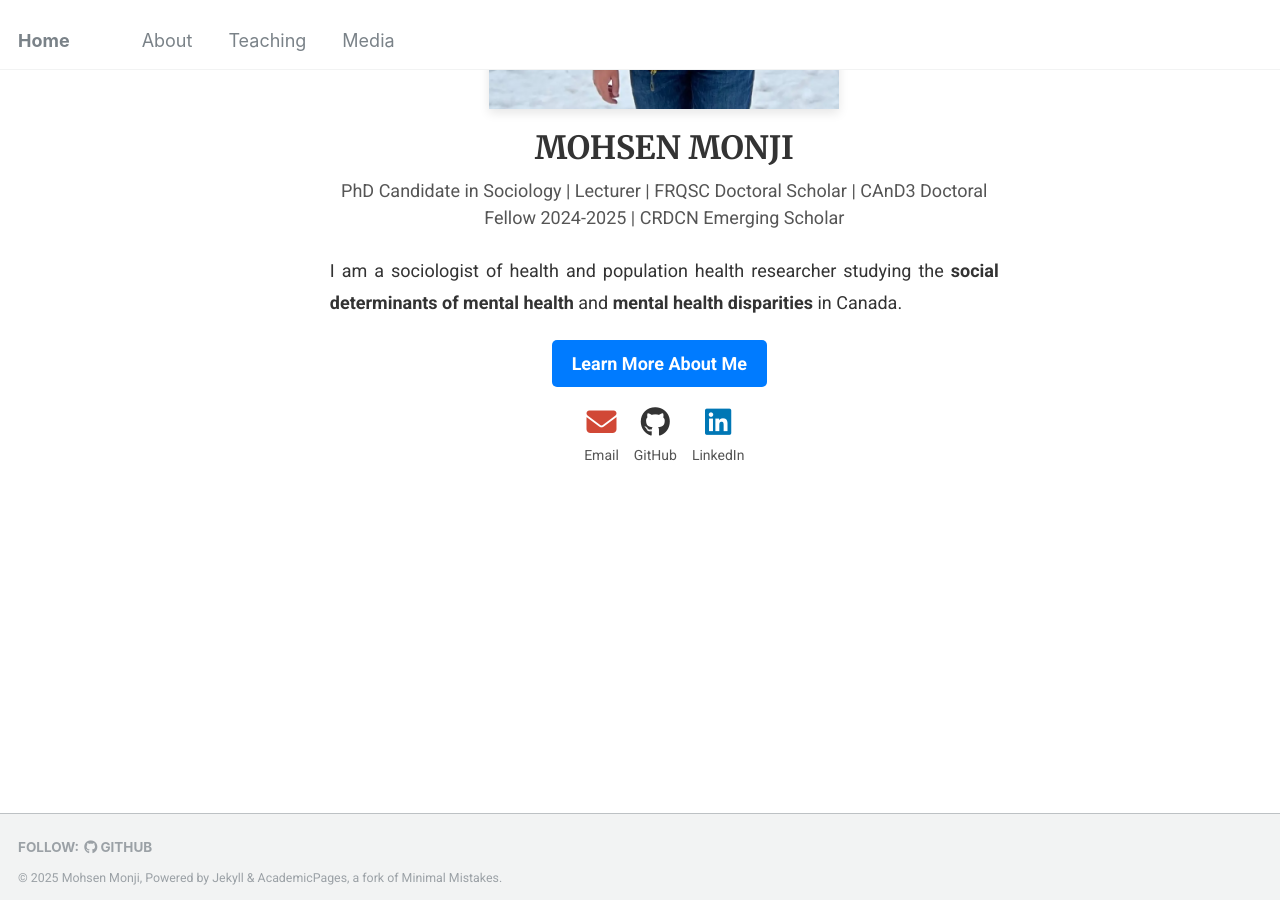
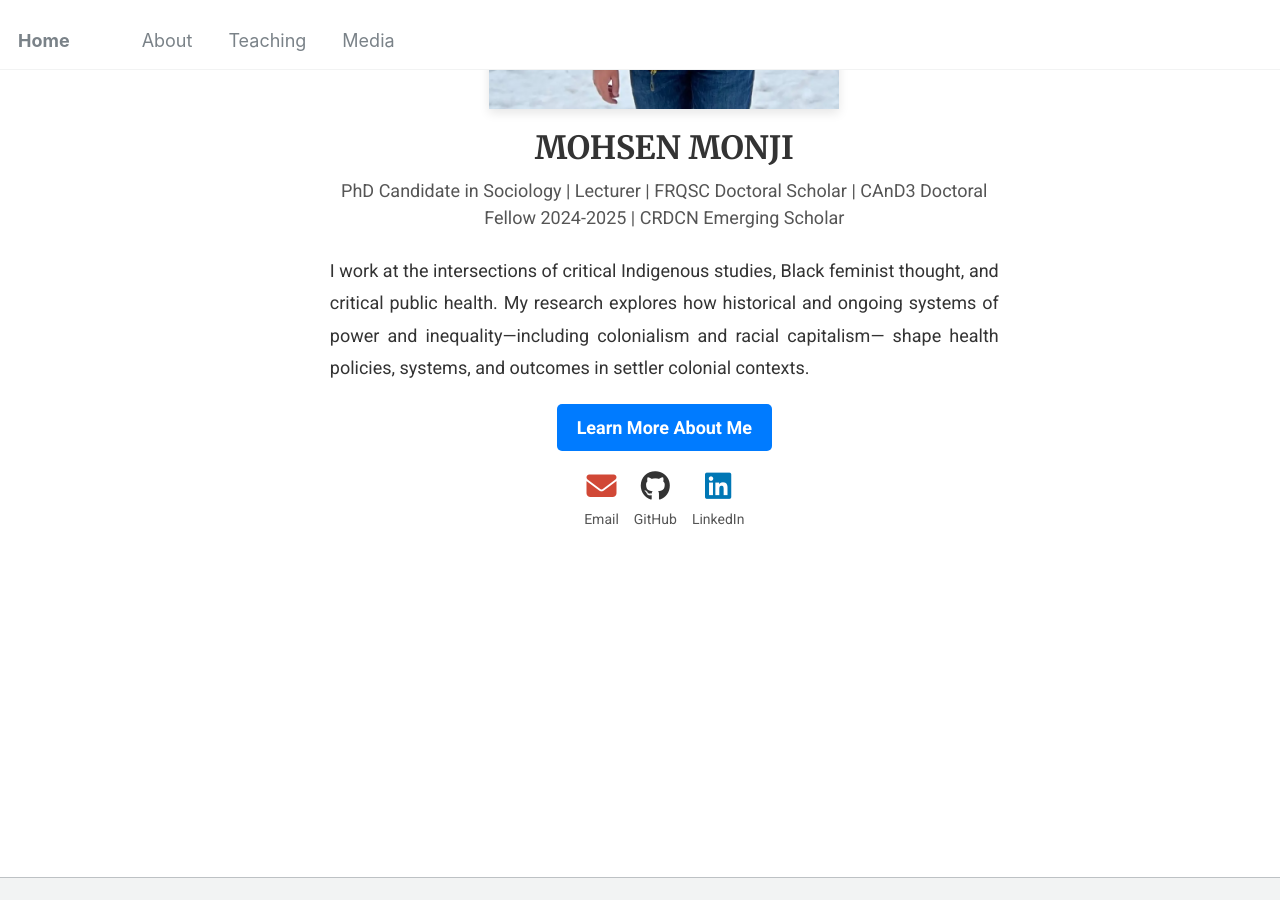
Before and after one commit to Mohsnmonji/mohsnmonji.github.io, a Jekyll site: the page built from _pages/front.md, in a window 1280 px wide and 900 px high, scrolled down 458 px. Built offline with Jekyll 4.4.1, drawn with Linux system fonts in a browser that asks for light colours.

Commit message:
Update front.md

```diff
--- a/_pages/front.md
+++ b/_pages/front.md
@@ -1,15 +1,18 @@
 ---
 permalink: /
 title: ""
-seo_title: "Mohsen Monji | Sociologist & Population Health Researcher"
+seo_title: "Mohsen Monji"
+description: "Mohsen Monji is a sociologist of health studying the social determinants of mental health and access to mental health care in Canada."
+canonical: "https://www.mohsenmonji.com/"
 author_profile: false
 hide_avatar: true
 ---
+
 <div style="text-align: center; margin-top: 50px; max-width: 800px; margin: auto; padding: 20px;">
+
   <!-- Profile Image -->
   <div>
-   <img src="images/mohsen-monji-profile.webp" alt="Mohsen Monji, Sociologist and Population  Health Researcher"
-     style="width: 350px; height: 400px; object-fit: cover; border-radius: 0; box-shadow: 0px 4px 10px rgba(0, 0, 0, 0.1); margin-bottom: 20px;">
+    <img src="images/mohsen-monji-profile.webp" alt="Mohsen Monji, Sociologist and Population Health Researcher" style="width: 350px; height: 400px; object-fit: cover; border-radius: 0; box-shadow: 0px 4px 10px rgba(0, 0, 0, 0.1); margin-bottom: 20px;">
   </div>
 
   <!-- Name -->
@@ -22,36 +25,39 @@ hide_avatar: true
 
   <!-- Description -->
   <p style="font-size: 18px; color: #333; text-align: justify; line-height: 1.8; margin-bottom: 20px;">
-    I am a sociologist of health and population health researcher studying the
-    <strong>social determinants of mental health</strong> and <strong>mental health disparities</strong>
-    in Canada.
+    I work at the intersections of critical Indigenous studies, Black feminist thought, and critical public health. My research explores how historical and ongoing systems of power and inequality—including colonialism and racial capitalism— shape health policies, systems, and outcomes in settler colonial contexts.
   </p>
 
-  <!-- Buttons -->
+  <!-- Button -->
   <div style="margin-bottom: 20px;">
-    <a href="/about-me/" style="display: inline-block; padding: 10px 20px; background-color: #007BFF; color: white; text-decoration: none; border-radius: 5px; font-weight: bold; margin-right: 10px;">Learn More About Me</a>
-
+    <a href="/about-me/" style="display: inline-block; padding: 10px 20px; background-color: #007BFF; color: white; text-decoration: none; border-radius: 5px; font-weight: bold;">
+      Learn More About Me
+    </a>
   </div>
 
   <!-- Social Media Links -->
-<div style="display: flex; justify-content: center; gap: 15px; margin-bottom: 20px;">
-  <div style="text-align: center;">
-    <a href="mailto:mohsen.monji@concordia.ca" target="_blank" style="text-decoration: none;">
-      <i class="fas fa-envelope" style="color: #D14836; font-size: 30px;"></i><br>
-      <span style="font-size: 14px; color: #555;">Email</span>
-    </a>
+  <div style="display: flex; justify-content: center; gap: 15px; margin-bottom: 20px;">
+
+    <div style="text-align: center;">
+      <a href="mailto:mohsen.monji@concordia.ca" target="_blank" style="text-decoration: none;">
+        <i class="fas fa-envelope" style="color: #D14836; font-size: 30px;"></i><br>
+        <span style="font-size: 14px; color: #555;">Email</span>
+      </a>
+    </div>
+
+    <div style="text-align: center;">
+      <a href="https://github.com/Mohsnmonji" target="_blank" style="text-decoration: none;">
+        <i class="fab fa-github" style="color: #333; font-size: 30px;"></i><br>
+        <span style="font-size: 14px; color: #555;">GitHub</span>
+      </a>
+    </div>
+
+    <div style="text-align: center;">
+      <a href="https://www.linkedin.com/in/mohsen-monji-0a3a37269" target="_blank" style="text-decoration: none;">
+        <i class="fab fa-linkedin" style="color: #0077B5; font-size: 30px;"></i><br>
+        <span style="font-size: 14px; color: #555;">LinkedIn</span>
+      </a>
+    </div>
+
   </div>
-  <div style="text-align: center;">
-    <a href="https://github.com/Mohsnmonji" target="_blank" style="text-decoration: none;">
-      <i class="fab fa-github" style="color: #333; font-size: 30px;"></i><br>
-      <span style="font-size: 14px; color: #555;">GitHub</span>
-    </a>
-  </div>
-  <div style="text-align: center;">
-    <a href="https://www.linkedin.com/in/mohsen-monji-0a3a37269" target="_blank" style="text-decoration: none;">
-      <i class="fab fa-linkedin" style="color: #0077B5; font-size: 30px;"></i><br>
-      <span style="font-size: 14px; color: #555;">LinkedIn</span>
-    </a>
-  </div>
-
 </div>
```
